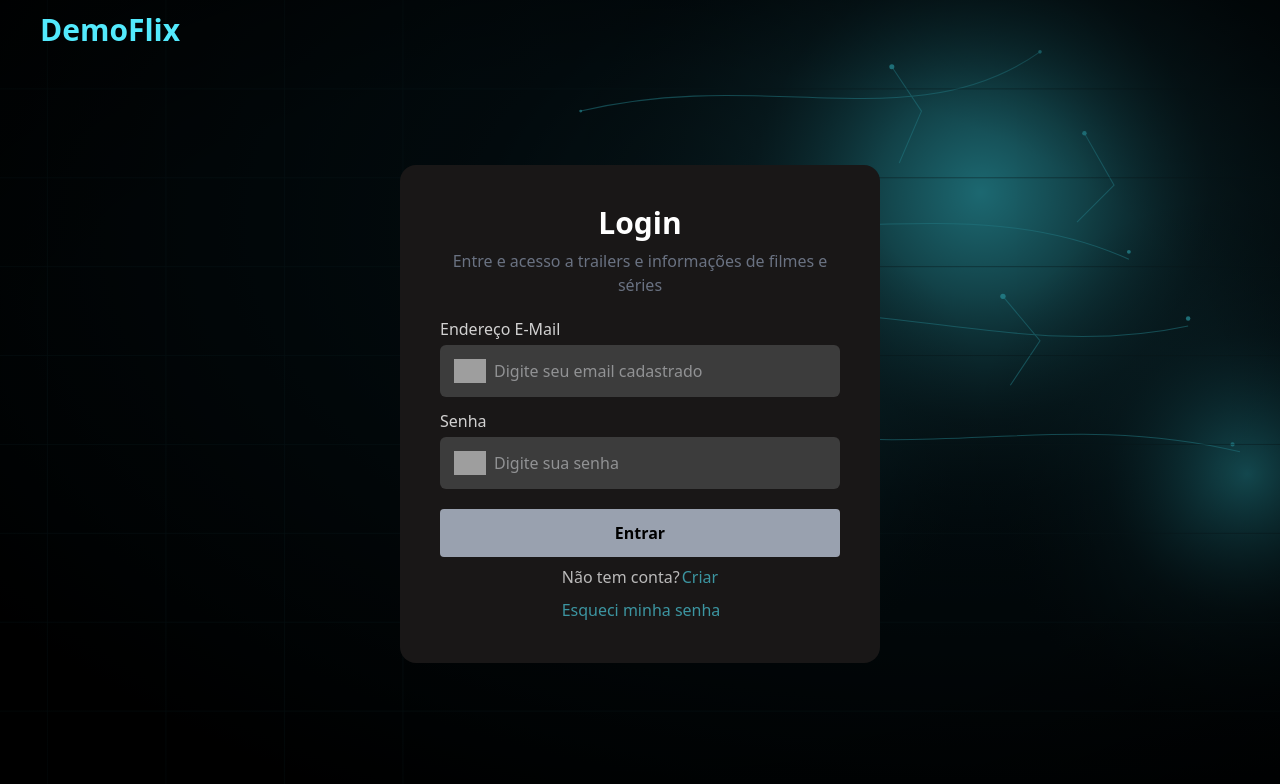
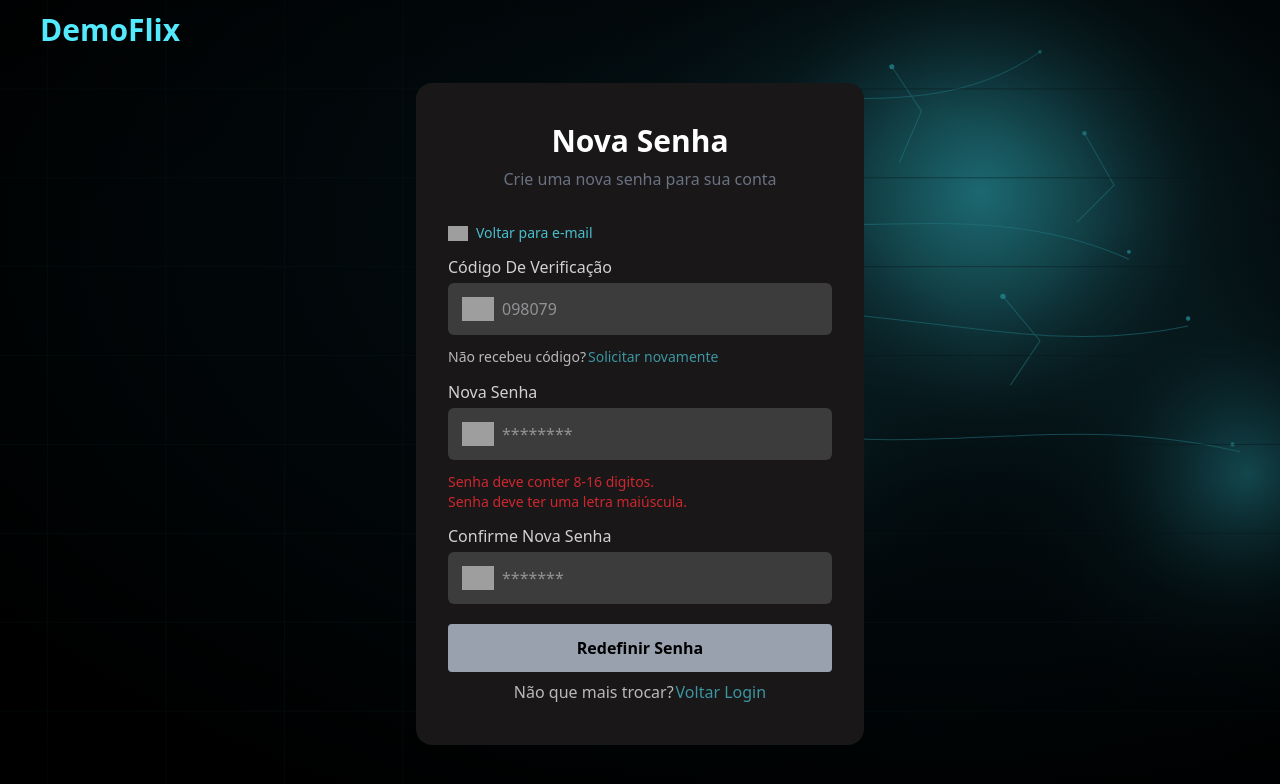
Before and after one commit to Ednei-Gonzaga/demoflix, an Angular app in the folder frontend/a/demoflix-version-2.0/: page / in a window 1280 px wide. Shown: the top 784 px of the page. Built offline with nearby package versions, Linux system fonts and the light colour scheme; grey boxes are pictures that could not be loaded.

Commit message:
feat: Added tags for sending email again and requesting the code

```diff
--- a/frontend/a/demoflix-version-2.0/src/app/features/goblal/login/components/card-new-password-component/card.new.password.component.html
+++ b/frontend/a/demoflix-version-2.0/src/app/features/goblal/login/components/card-new-password-component/card.new.password.component.html
@@ -5,8 +5,21 @@
         descriptionCard="Crie uma nova senha para sua conta"></app-title-cards-page-login-component>
 
     <div class="flex flex-col w-full gap-3 mt-3">
+        <div class="flex  items-center gap-2">
+            <img src="https://img.icons8.com/?size=100&id=357&format=png&color=53eafd" alt="" class="w-5">
+            <button (click)="onClickOpenCardEmail()" type="button" class="cursor-pointer  text-cyan-300/80 border-cyan-300/80 hover:border-b active:scale-95 transition-all duration-75 text-sm">Voltar para e-mail</button>
+        </div>
+
         @for(data of dataInputLogin; track $index){
         <app-input-login-component-ts [receiveDataInput]="data" [maxLength]="$index == 0 ? '6':'99999'"></app-input-login-component-ts>
+
+        @if($index == 0){
+            <div class="flex justify-start">
+                <app-login-auth-link-component class="text-sm" textButton="Solicitar novamente" questionText="Não recebeu código?"
+                    (clickEvent)="onClickLoginEvent()"></app-login-auth-link-component>
+            </div>
+        }
+
         @if($index == 1){
             <div>
                 <p class="text-gray-400/80 text-sm transition-all duration-100" [ngClass]="formNewPassword.get('senha')?.valid ? 'text-green-300/90':'text-red-500/80'">Senha deve conter 8-16 digitos.</p>
--- a/frontend/a/demoflix-version-2.0/src/app/features/goblal/login/components/card-new-password-component/card.new.password.component.ts
+++ b/frontend/a/demoflix-version-2.0/src/app/features/goblal/login/components/card-new-password-component/card.new.password.component.ts
@@ -53,10 +53,11 @@ export class CardNewPasswordComponent {
 
   @Output() clickLoginEvent = new EventEmitter<void>();
   @Output() dataFormNewPassword = new EventEmitter<DataNewPassword>();
+  @Output() clickOpenCardEmail = new EventEmitter<void>();
   private floatingMessageService = inject(FloatingInformationService);
 
   //Metodos
-  protected onClickLoginEvent() {
+  protected onClickLoginEvent(): void {
     this.clickLoginEvent.emit();
   }
 
@@ -74,4 +75,9 @@ export class CardNewPasswordComponent {
 
   }
 
+  protected onClickOpenCardEmail(): void{
+      this.clickOpenCardEmail.emit();
+  }
+
+
 }
--- a/frontend/a/demoflix-version-2.0/src/app/features/goblal/login/page-login-components/page.login.components.html
+++ b/frontend/a/demoflix-version-2.0/src/app/features/goblal/login/page-login-components/page.login.components.html
@@ -18,7 +18,7 @@
             }
             @case ('newPassword') {
             <app-card-new-password-component class="w-full" (dataFormNewPassword)="changePasswordRequest($event)"
-                (clickLoginEvent)="changeActiveCard('login')"></app-card-new-password-component>
+                (clickLoginEvent)="changeActiveCard('login')" (clickOpenCardEmail)="changeActiveCard('recoverEmail')"></app-card-new-password-component>
             }
             @case ('recoverEmail') {
             <app-card-recover-email-password-component class="w-full" (dataFormRecoverEmail)="sendPasswordRecoveryCode($event)"
--- a/frontend/a/demoflix-version-2.0/src/app/features/goblal/login/page-login-components/page.login.components.ts
+++ b/frontend/a/demoflix-version-2.0/src/app/features/goblal/login/page-login-components/page.login.components.ts
@@ -27,7 +27,7 @@ export class PageLoginComponents {
   private pageLoadingService = inject(PageLoadingService);
   private floatingInformationService = inject(FloatingInformationService)
 
-  protected cardsVisibilit =signal<"login" | "createLogin" | "newPassword" | "recoverEmail"  | "loadingCard">("login");
+  protected cardsVisibilit =signal<"login" | "createLogin" | "newPassword" | "recoverEmail"  | "loadingCard">("newPassword");
 
   protected changeActiveCard(nameCard: "login" | "createLogin" | "newPassword" | "recoverEmail"   | "loadingCard"): void{
     this.cardsVisibilit.set(nameCard)
```
